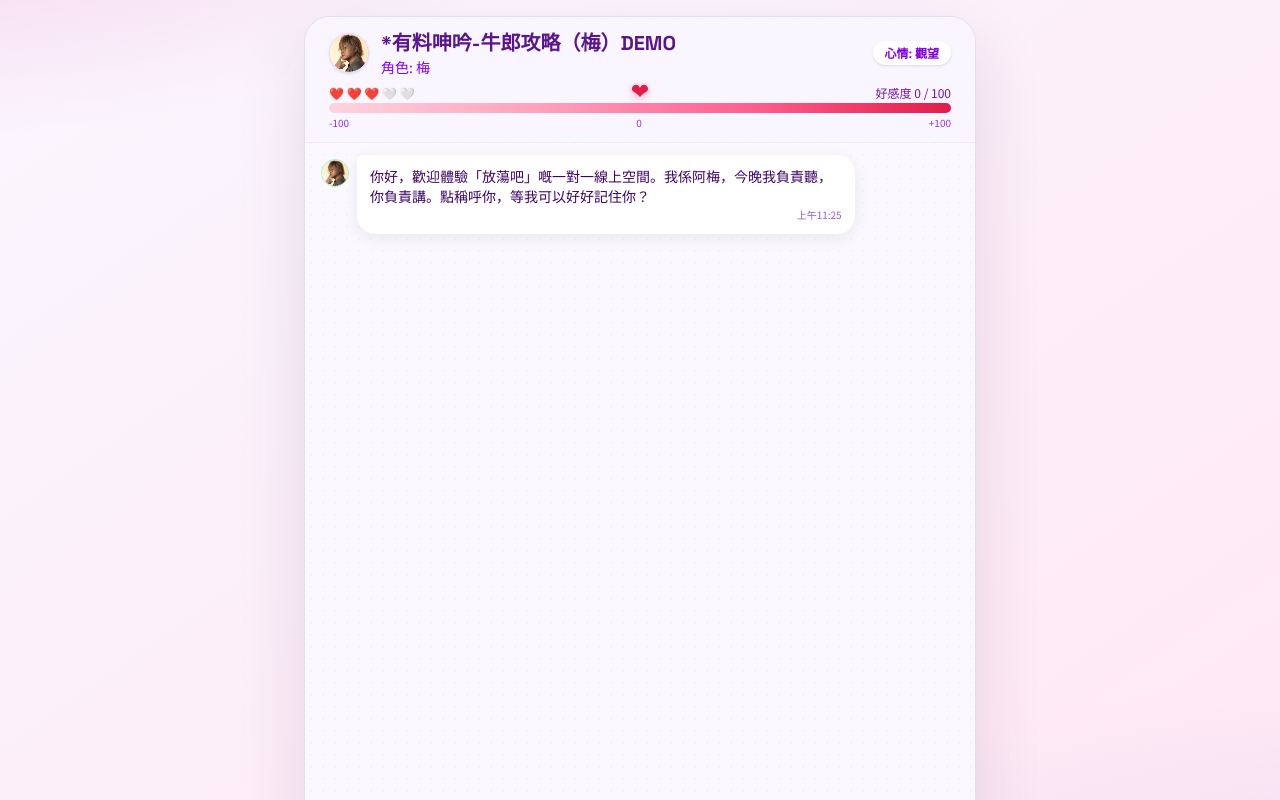
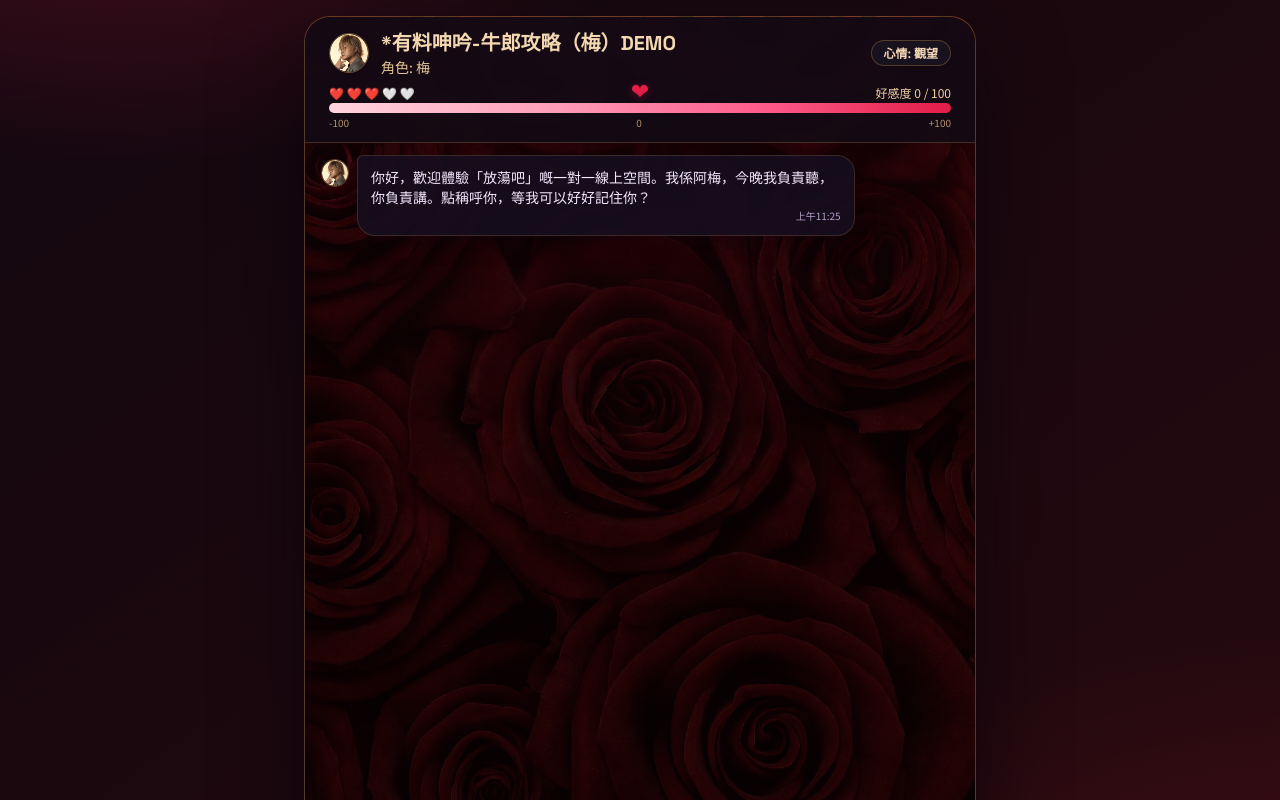
Before and after one commit to mingwong925/AiChatTest, a Next.js app: page / in a window 1280 px wide. Shown: the top 800 px of the page. Built offline with nearby package versions, Linux system fonts and the light colour scheme.

Commit message:
feat: refresh chat dark theme, effects, and time-aware behavior

```diff
--- a/src/app/api/chat/route.ts
+++ b/src/app/api/chat/route.ts
@@ -35,6 +35,7 @@ function buildSystemPrompt(
   sendingImage?: boolean,
   currentScore?: number,
   canSendPhoto?: boolean,
+  currentTimeContext?: string,
 ) {
   const styleText = style.length ? style.join("；") : "自然短句對話";
   const posRuleText = positiveRules
@@ -50,10 +51,12 @@ function buildSystemPrompt(
     `回覆風格: ${styleText}`,
     "",
     "【重要設定】",
+    `• 現在香港時間：${currentTimeContext ?? "未知"}。你必須用這個時間作判斷。`,
     "• 這係網上文字對話（絕非面對面），玩家同你係唔同空間。",
     "• 你可邀請對方『來酒吧搵我』，但不能假設在同一空間或提及只能面對面才能做的事。",
     "• 每次回覆要自然、有人味，根據上文下理做出恰當回應。",
     "• 避免重複同樣的對白，多點變化。",
+    "• 唔好主動問玩家『點解未瞓』或『點解仲唔瞓』。除非玩家先提到自己眼瞓、失眠、或者明確講到睡覺話題，先可以順勢回應。",
     "",
     "【回覆要求】",
     "• 用香港繁體中文，自然粵語口吻，像WhatsApp傾偈，唔係演戲。",
@@ -112,6 +115,42 @@ function buildSystemPrompt(
     "• sendPhoto 係可選欄位，只有決定發相時才加 true，否則唔需要加。",
     "• 只輸出 JSON，唔好有任何其他文字或markdown。",
   ].join("\n");
+}
+
+function getCurrentHongKongTimeContext() {
+  const now = new Date();
+  const datePart = new Intl.DateTimeFormat("zh-HK", {
+    timeZone: "Asia/Hong_Kong",
+    year: "numeric",
+    month: "2-digit",
+    day: "2-digit",
+    weekday: "short",
+  }).format(now);
+  const timePart = new Intl.DateTimeFormat("zh-HK", {
+    timeZone: "Asia/Hong_Kong",
+    hour: "2-digit",
+    minute: "2-digit",
+    hour12: false,
+  }).format(now);
+
+  const hour = Number(
+    new Intl.DateTimeFormat("en-GB", {
+      timeZone: "Asia/Hong_Kong",
+      hour: "2-digit",
+      hour12: false,
+    }).format(now),
+  );
+
+  const period =
+    hour >= 6 && hour < 12
+      ? "朝早"
+      : hour >= 12 && hour < 18
+      ? "下午"
+      : hour >= 18 && hour < 23
+      ? "夜晚"
+      : "深夜";
+
+  return `${datePart} ${timePart}（${period}）`;
 }
 
 function normalizeHistory(history: ChatRequest["history"]) {
@@ -180,6 +219,7 @@ export async function POST(req: Request) {
     const sentImageUrls = new Set(body.sentImageUrls || []);
     const prevDisplayScore = Math.max(-100, Math.min(100, score));
     const canSendPhoto = hasUnsentImages(prevDisplayScore, sentImageUrls, profile);
+    const currentTimeContext = getCurrentHongKongTimeContext();
 
     // Check if current score is already at/near a threshold (image will likely send this turn)
     const nearThreshold = [15, 80, 100].some((t) => prevDisplayScore < t && prevDisplayScore >= t - 15);
@@ -193,6 +233,7 @@ export async function POST(req: Request) {
       nearThreshold,
       prevDisplayScore,
       canSendPhoto,
+      currentTimeContext,
     );
     const history = normalizeHistory(body.history);
 
@@ -209,7 +250,7 @@ export async function POST(req: Request) {
       const raw = await requestLLMReply([
         {
           role: "system",
-          content: `${systemPrompt}\n\n【目前好感度】${score}分`,
+          content: `${systemPrompt}\n\n【目前好感度】${score}分\n【當前香港時間】${currentTimeContext}`,
         },
         ...historyWithLatest,
       ]);
--- a/src/app/globals.css
+++ b/src/app/globals.css
@@ -1,16 +1,16 @@
 @import "tailwindcss";
 
 :root {
-  --bg-start: #faf6ff;
-  --bg-end: #ffe8f3;
-  --surface: #ffffff;
-  --surface-soft: #faf7fc;
-  --ink: #3d1f47;
-  --muted: #9b7fa8;
+  --bg-start: #13070f;
+  --bg-end: #24090f;
+  --surface: #100914;
+  --surface-soft: #1a0f22;
+  --ink: #f4e7ff;
+  --muted: #d7b9eb;
   --accent: #d084d6;
   --accent-deep: #c258c1;
-  --bubble-self: #f0d9f7;
-  --bubble-ai: #ffffff;
+  --bubble-self: rgba(83, 56, 112, 0.9);
+  --bubble-ai: rgba(22, 14, 31, 0.88);
   --danger: #dd3f5b;
   --success: #9d5fb6;
 }
@@ -23,8 +23,8 @@
 
 body {
   background:
-    radial-gradient(1200px 500px at -10% -20%, #f5c9e8 0%, transparent 60%),
-    radial-gradient(1200px 560px at 110% 130%, #e8d9f7 0%, transparent 65%),
+    radial-gradient(900px 500px at 8% -18%, rgba(141, 25, 50, 0.42) 0%, transparent 62%),
+    radial-gradient(900px 520px at 102% 122%, rgba(112, 24, 32, 0.38) 0%, transparent 66%),
     linear-gradient(145deg, var(--bg-start), var(--bg-end));
   color: var(--ink);
   font-family: var(--font-body), sans-serif;
@@ -33,8 +33,25 @@ body {
 .chat-shell {
   background: var(--surface);
   border-radius: 26px;
-  border: 1px solid #e8d9f5;
-  box-shadow: 0 28px 70px rgba(61, 31, 71, 0.12);
+  border: 1px solid rgba(154, 116, 65, 0.48);
+  box-shadow: 0 32px 84px rgba(9, 3, 9, 0.65);
+  position: relative;
+}
+
+.chat-shell-rose {
+  background-image:
+    linear-gradient(180deg, rgba(8, 1, 3, 0.38) 0%, rgba(8, 1, 3, 0.58) 100%),
+    radial-gradient(160% 95% at 50% -10%, rgba(133, 15, 42, 0.36) 0%, rgba(10, 2, 5, 0) 60%),
+    url('/images/chat-rose-bg.jpg');
+  background-size: cover;
+  background-position: center;
+  background-repeat: no-repeat;
+}
+
+@media (max-width: 768px) {
+  .chat-shell-rose {
+    background-position: center top;
+  }
 }
 
 .chat-header-title {
@@ -46,7 +63,8 @@ body {
   border-radius: 18px;
   padding: 11px 13px;
   line-height: 1.45;
-  box-shadow: 0 4px 16px rgba(19, 53, 38, 0.08);
+  border: 1px solid rgba(154, 116, 65, 0.28);
+  box-shadow: 0 8px 20px rgba(6, 3, 8, 0.34);
   animation: riseIn 280ms ease-out;
 }
 
@@ -94,6 +112,42 @@ body {
   background-size: 12px 12px;
 }
 
+.hearts-layer {
+  position: absolute;
+  inset: 0;
+  pointer-events: none;
+  overflow: hidden;
+  z-index: 30;
+}
+
+.heart-particle {
+  position: absolute;
+  bottom: 10%;
+  color: #ff2d70;
+  opacity: 0;
+  text-shadow: 0 0 14px rgba(255, 45, 112, 0.45);
+  animation-name: floatHeart;
+  animation-timing-function: ease-out;
+  animation-fill-mode: forwards;
+}
+
+.damage-overlay {
+  position: absolute;
+  inset: 0;
+  pointer-events: none;
+  opacity: 0;
+  background: radial-gradient(circle at center, rgba(128, 0, 22, 0.18) 0%, rgba(90, 0, 10, 0.36) 100%);
+  z-index: 28;
+}
+
+.damage-overlay.active {
+  animation: damageFlash 520ms ease-in-out;
+}
+
+.damage-shake {
+  animation: damageShake 380ms cubic-bezier(0.36, 0.07, 0.19, 0.97);
+}
+
 @keyframes riseIn {
   from {
     transform: translateY(8px);
@@ -104,3 +158,50 @@ body {
     opacity: 1;
   }
 }
+
+@keyframes floatHeart {
+  0% {
+    transform: translateY(0) scale(0.85);
+    opacity: 0;
+  }
+  18% {
+    opacity: 1;
+  }
+  100% {
+    transform: translateY(-180px) scale(1.2);
+    opacity: 0;
+  }
+}
+
+@keyframes damageFlash {
+  0% {
+    opacity: 0;
+  }
+  30% {
+    opacity: 0.65;
+  }
+  100% {
+    opacity: 0;
+  }
+}
+
+@keyframes damageShake {
+  0% {
+    transform: translateX(0);
+  }
+  18% {
+    transform: translateX(-4px);
+  }
+  36% {
+    transform: translateX(4px);
+  }
+  54% {
+    transform: translateX(-3px);
+  }
+  72% {
+    transform: translateX(3px);
+  }
+  100% {
+    transform: translateX(0);
+  }
+}
--- a/src/app/page.tsx
+++ b/src/app/page.tsx
@@ -19,6 +19,15 @@ type ChatItem = {
     text: string;
     url: string;
   };
+};
+
+type HeartParticle = {
+  id: string;
+  left: number;
+  size: number;
+  duration: number;
+  delay: number;
+  drift: number;
 };
 
 type ChatResponse = {
@@ -65,7 +74,10 @@ export default function Home() {
   const [characterName, setCharacterName] = useState("梅");
   const [characterAvatar, setCharacterAvatar] = useState("/mei-avatar.png");
   const [sentImageUrls, setSentImageUrls] = useState<Set<string>>(new Set());
+  const [heartParticles, setHeartParticles] = useState<HeartParticle[]>([]);
+  const [damageEffectOn, setDamageEffectOn] = useState(false);
   const scrollContainerRef = useRef<HTMLDivElement>(null);
+  const effectTimeoutsRef = useRef<number[]>([]);
 
   const [items, setItems] = useState<ChatItem[]>([
     {
@@ -80,6 +92,40 @@ export default function Home() {
     const el = scrollContainerRef.current;
     if (el) el.scrollTop = el.scrollHeight;
   }, [items]);
+
+  useEffect(() => {
+    return () => {
+      effectTimeoutsRef.current.forEach((id) => window.clearTimeout(id));
+      effectTimeoutsRef.current = [];
+    };
+  }, []);
+
+  function registerEffectTimeout(callback: () => void, delay: number) {
+    const timeoutId = window.setTimeout(() => {
+      callback();
+      effectTimeoutsRef.current = effectTimeoutsRef.current.filter((id) => id !== timeoutId);
+    }, delay);
+    effectTimeoutsRef.current.push(timeoutId);
+  }
+
+  function triggerPositiveEffect() {
+    const particles: HeartParticle[] = Array.from({ length: 12 }, () => ({
+      id: crypto.randomUUID(),
+      left: 12 + Math.random() * 76,
+      size: 16 + Math.round(Math.random() * 16),
+      duration: 850 + Math.round(Math.random() * 500),
+      delay: Math.round(Math.random() * 180),
+      drift: -24 + Math.round(Math.random() * 48),
+    }));
+
+    setHeartParticles(particles);
+    registerEffectTimeout(() => setHeartParticles([]), 1800);
+  }
+
+  function triggerNegativeEffect() {
+    setDamageEffectOn(true);
+    registerEffectTimeout(() => setDamageEffectOn(false), 520);
+  }
 
   const meterLeft = useMemo(() => ((score + 100) / 200) * 100, [score]);
   const mood = useMemo(() => {
@@ -221,6 +267,9 @@ export default function Home() {
         }
       }
 
+      if (data.delta > 0) triggerPositiveEffect();
+      if (data.delta < 0) triggerNegativeEffect();
+
       setItems((prev) => [...prev, ...nextItems]);
     } catch {
       setItems((prev) => [
@@ -237,50 +286,58 @@ export default function Home() {
     }
   }
 
-  function restart() {
-    setScore(0);
-    setEnded(null);
-    setItems([
-      {
-        id: crypto.randomUUID(),
-        role: "ai",
-        text: "你好，歡迎體驗「放蕩吧」嘅一對一線上空間。我係阿梅，今晚我負責聽，你負責講。點稱呼你，等我可以好好記住你？",
-        time: nowLabel(),
-      },
-    ]);
-  }
-
   return (
     <div className="flex min-h-screen items-center justify-center p-2 md:p-4">
-      <main className="chat-shell dot-pattern w-full max-w-2xl overflow-hidden" style={{ aspectRatio: "9 / 14" }}>
+      <main
+        className={`chat-shell chat-shell-rose w-full max-w-2xl overflow-hidden ${damageEffectOn ? "damage-shake" : ""}`}
+        style={{ aspectRatio: "9 / 14" }}
+      >
+        <div className="hearts-layer" aria-hidden="true">
+          {heartParticles.map((particle) => (
+            <span
+              key={particle.id}
+              className="heart-particle"
+              style={{
+                left: `${particle.left}%`,
+                fontSize: `${particle.size}px`,
+                animationDuration: `${particle.duration}ms`,
+                animationDelay: `${particle.delay}ms`,
+                transform: `translateX(${particle.drift}px)`,
+              }}
+            >
+              ❤
+            </span>
+          ))}
+        </div>
+        <div className={`damage-overlay ${damageEffectOn ? "active" : ""}`} aria-hidden="true" />
         <section className="flex h-full flex-col">
-          <header className="border-b border-purple-100 bg-purple-50/90 px-4 py-2 md:px-6 md:py-3 flex-shrink-0">
+          <header className="border-b border-[#9a7441]/35 bg-[#120b15]/90 px-4 py-2 md:px-6 md:py-3 flex-shrink-0 backdrop-blur-sm">
             <div className="flex items-center justify-between gap-3">
               <div className="flex items-center gap-3">
                 <img
                   src={characterAvatar}
                   alt={`${characterName} avatar`}
-                  className="h-10 w-10 rounded-full border border-purple-200 object-cover shadow-sm"
+                  className="h-10 w-10 rounded-full border border-[#9a7441]/65 object-cover shadow-sm"
                 />
                 <div>
-                <h1 className="chat-header-title text-lg font-bold text-purple-900 md:text-xl">*有料呻吟-牛郎攻略（梅）DEMO</h1>
-                <p className="text-xs md:text-sm text-purple-700">角色: {characterName}</p>
+                <h1 className="chat-header-title text-lg font-bold text-[#f3d8b1] md:text-xl">*有料呻吟-牛郎攻略（梅）DEMO</h1>
+                <p className="text-xs md:text-sm text-[#e8c89a]">角色: {characterName}</p>
                 </div>
               </div>
-              <div className="rounded-full bg-white px-3 py-1 text-xs font-semibold text-purple-700 shadow-sm whitespace-nowrap">
+              <div className="rounded-full border border-[#9a7441]/45 bg-[#1a1322]/85 px-3 py-1 text-xs font-semibold text-[#f4d7b6] shadow-sm whitespace-nowrap">
                 心情: {mood}
               </div>
             </div>
 
             <div className="mt-2">
-              <div className="mb-0.5 flex items-center justify-between text-xs text-purple-800">
+              <div className="mb-0.5 flex items-center justify-between text-xs text-[#f0d0a8]">
                 <span>{iconRow}</span>
                 <span>好感度 {score} / 100</span>
               </div>
               <div className="score-track">
                 <div className="score-thumb" style={{ left: `${meterLeft}%` }} />
               </div>
-              <div className="mt-0.5 flex justify-between text-[10px] text-purple-700/80">
+              <div className="mt-0.5 flex justify-between text-[10px] text-[#cfa87a]/85">
                 <span>-100</span>
                 <span>0</span>
                 <span>+100</span>
@@ -288,7 +345,7 @@ export default function Home() {
             </div>
           </header>
 
-          <div ref={scrollContainerRef} className="flex-1 space-y-2 overflow-y-auto bg-[#faf6ff]/70 px-3 py-2 md:px-4 md:py-3">
+          <div ref={scrollContainerRef} className="flex-1 space-y-2 overflow-y-auto bg-black/25 px-3 py-2 md:px-4 md:py-3">
             {items.map((item) => {
               const align = item.role === "user" ? "justify-end" : "justify-start";
               const bubbleClass = item.role === "user" ? "bubble-self" : "bubble-ai";
@@ -299,7 +356,7 @@ export default function Home() {
                     <img
                       src={characterAvatar}
                       alt={`${characterName} avatar`}
-                      className="mr-2 mt-1 h-7 w-7 shrink-0 rounded-full border border-emerald-200 object-cover"
+                      className="mr-2 mt-1 h-7 w-7 shrink-0 rounded-full border border-[#9a7441]/60 object-cover"
                     />
                   )}
                   <div className={`bubble ${bubbleClass}`}>
@@ -311,7 +368,7 @@ export default function Home() {
                         <source src={item.media.url} type="video/mp4" />
                       </video>
                     )}
-                    {item.text && <p className="text-sm text-purple-950">{item.text}</p>}
+                    {item.text && <p className="text-sm text-[#f4e8ff]">{item.text}</p>}
                     {item.button && (
                       <a
                         href={item.button.url}
@@ -323,29 +380,28 @@ export default function Home() {
                       </a>
                     )}
 
-                    <div className="mt-0.5 flex items-center justify-end gap-2 text-[10px] text-purple-800/70">
-                      {typeof item.delta === "number" && (
-                        <span className={item.delta >= 0 ? "text-purple-700" : "text-rose-600"}>
-                          {item.delta > 0 ? `+${item.delta}` : item.delta}
+                    <div className="mt-0.5 flex items-center justify-end gap-2 text-[10px] text-[#dbc4f2]/80">
+                      {typeof item.delta === "number" && item.delta !== 0 && (
+                        <span className={item.delta >= 0 ? "text-[#d9b2ff]" : "text-rose-300"}>
+                          {`好感度${item.delta > 0 ? `+${item.delta}` : item.delta}`}
                         </span>
                       )}
                       <span>{item.time}</span>
                     </div>
-                    {item.reason && <p className="mt-0.5 text-[10px] text-purple-700/80">{item.reason}</p>}
                   </div>
                 </div>
               );
             })}
           </div>
 
-          <footer className="border-t border-purple-100 bg-white px-3 py-2 md:px-4 flex-shrink-0">
+          <footer className="border-t border-[#9a7441]/35 bg-[#120b15]/90 px-3 py-2 md:px-4 flex-shrink-0 backdrop-blur-sm">
             {ended === "success" && (
-              <div className="mb-2 rounded-xl border border-emerald-200 bg-purple-50 px-3 py-1.5 text-xs md:text-sm text-purple-800">
+              <div className="mb-2 rounded-xl border border-emerald-400/40 bg-emerald-900/25 px-3 py-1.5 text-xs md:text-sm text-emerald-100">
                 你已達成 +100 好感度！繼續傾偈或重新開始。
               </div>
             )}
             {ended === "failure" && (
-              <div className="mb-2 rounded-xl border border-rose-200 bg-rose-50 px-3 py-1.5 text-xs md:text-sm text-rose-800">
+              <div className="mb-2 rounded-xl border border-rose-400/40 bg-rose-900/30 px-3 py-1.5 text-xs md:text-sm text-rose-100">
                 攻略失敗，你已被封鎖。
               </div>
             )}
@@ -354,23 +410,16 @@ export default function Home() {
                 type="text"
                 value={input}
                 onChange={(event) => setInput(event.target.value)}
-                className="min-w-0 flex-1 rounded-full border border-emerald-200 px-4 py-2 text-base outline-none ring-purple-400 transition focus:ring-2"
+                className="min-w-0 flex-1 rounded-full border border-[#c3a7d8] bg-white px-4 py-2 text-base text-[#402150] outline-none ring-purple-500 transition placeholder:text-[#8f6ea8] focus:ring-2"
                 placeholder={ended === "failure" ? "攻略失敗，你已被封鎖" : "輸入訊息，試著攻略他..."}
                 disabled={loading || ended === "failure"}
               />
               <button
                 type="submit"
                 disabled={loading || !input.trim() || ended === "failure"}
-                className="rounded-full bg-[var(--accent)] px-4 py-2 text-sm font-semibold text-white transition hover:bg-[var(--accent-deep)] disabled:cursor-not-allowed disabled:opacity-50 whitespace-nowrap"
+                className="rounded-full bg-[#d76cff] px-4 py-2 text-sm font-semibold text-white shadow-[0_6px_18px_rgba(181,74,255,0.45)] transition hover:bg-[#c14ef2] disabled:cursor-not-allowed disabled:opacity-50 whitespace-nowrap"
               >
                 {loading ? "傳送中..." : "送出"}
-              </button>
-              <button
-                type="button"
-                onClick={restart}
-                className="rounded-full border border-emerald-200 px-3 py-2 text-sm text-purple-800 transition hover:bg-purple-50 whitespace-nowrap"
-              >
-                重開
               </button>
             </form>
           </footer>
```
Also changed, not shown: public/images/chat-rose-bg.jpg (added).
